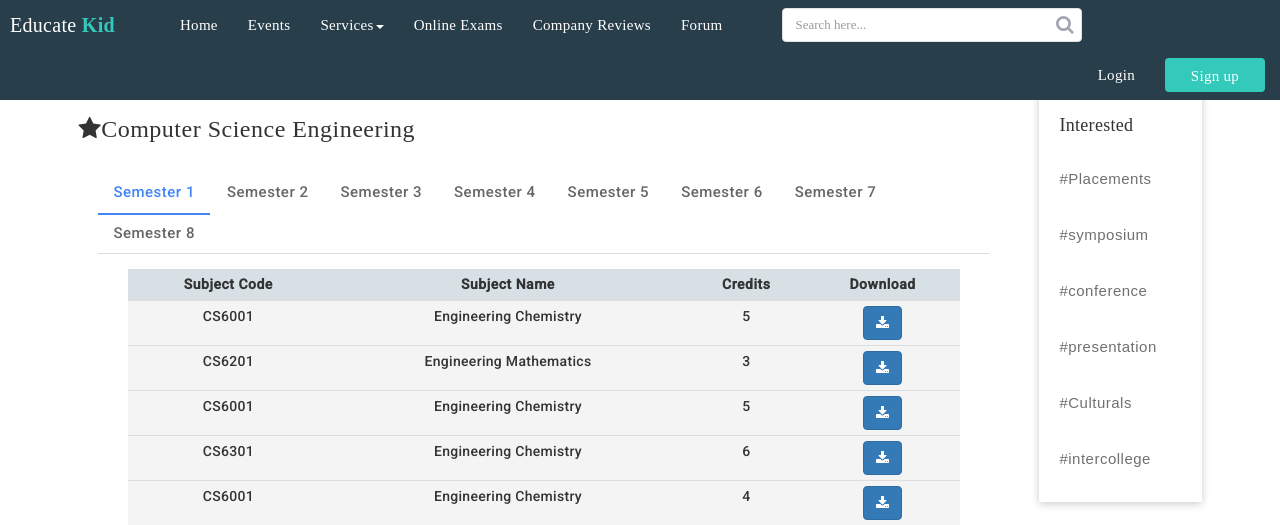
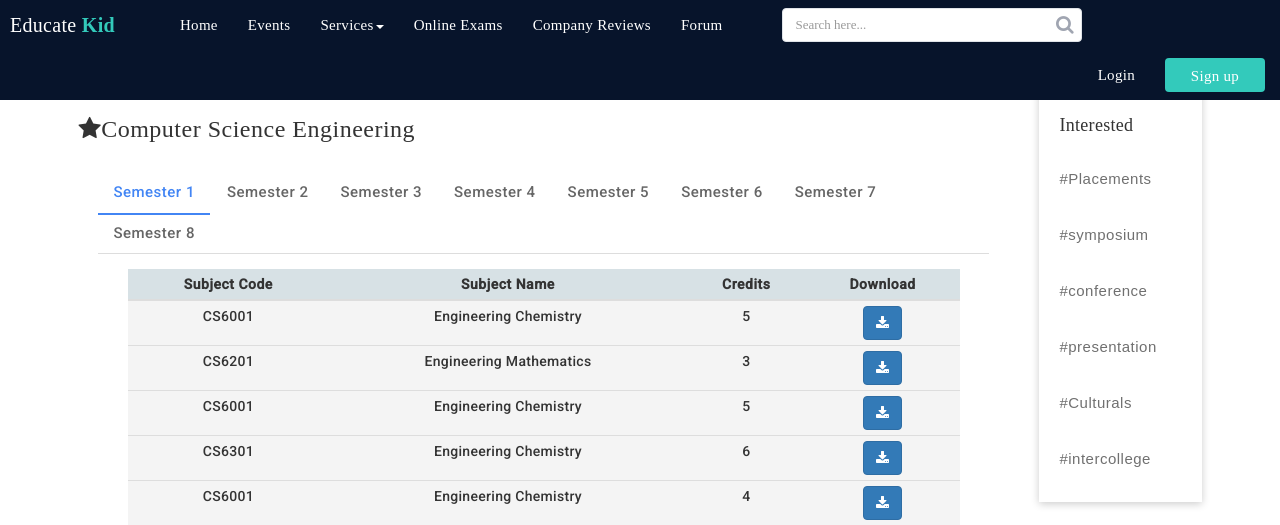
Before and after one commit to startersup/education, a PHP site: page /cse.html in a window 1280 px wide. Shown: the top 525 px of the page. Run offline with PHP 8.4, Linux system fonts and the light colour scheme.

Commit message:
Update nav.css
ss

```diff
--- a/assets/css/nav.css
+++ b/assets/css/nav.css
@@ -16,7 +16,7 @@ body{
 		padding: 0 !important;
 	}
 	.navbar {
-		background: #283E4A;
+		background: #07142b;
 		padding-left: 10px;
 		padding-right: 10px;
 		border-bottom: 1px solid #dfe3e8;
```
